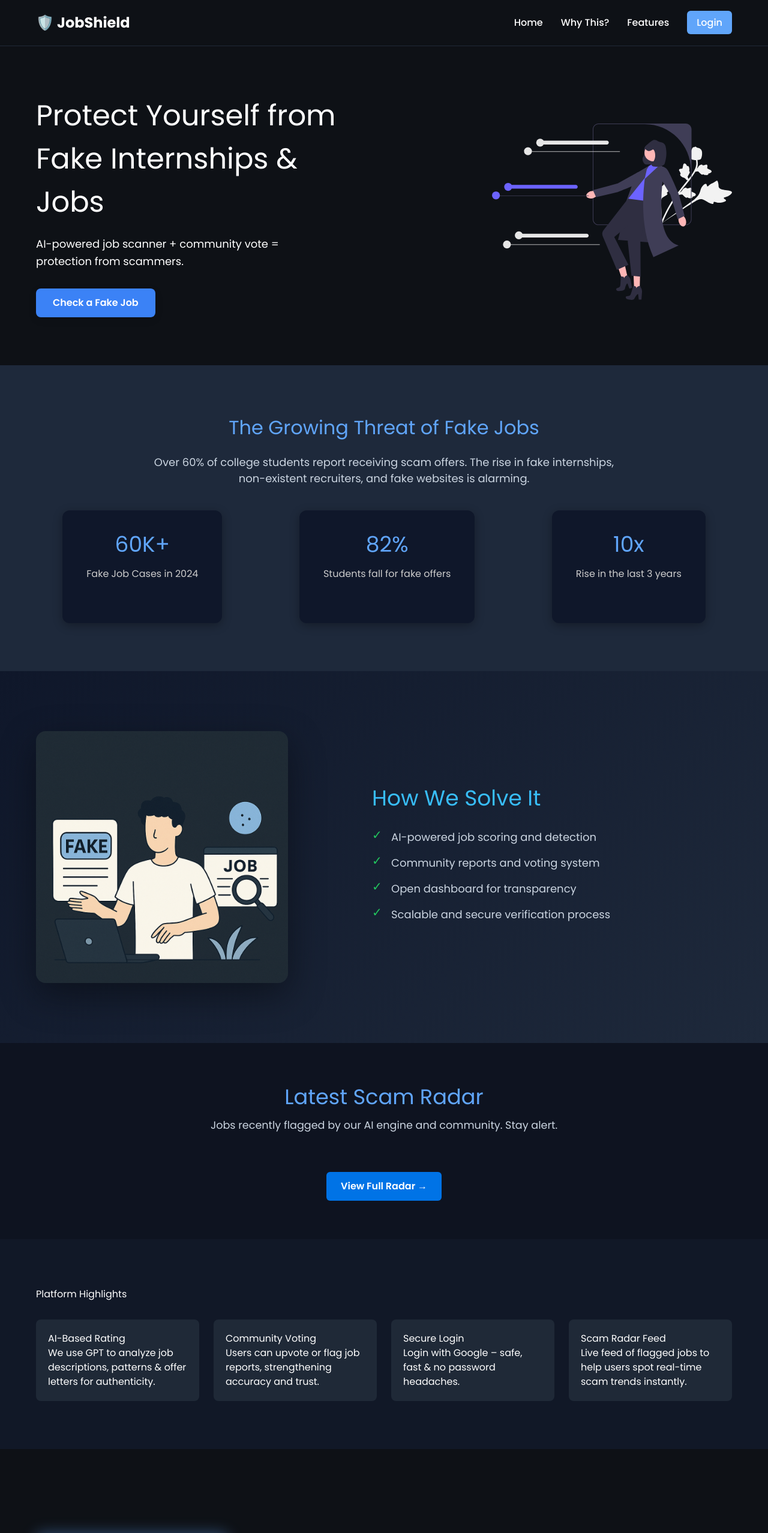
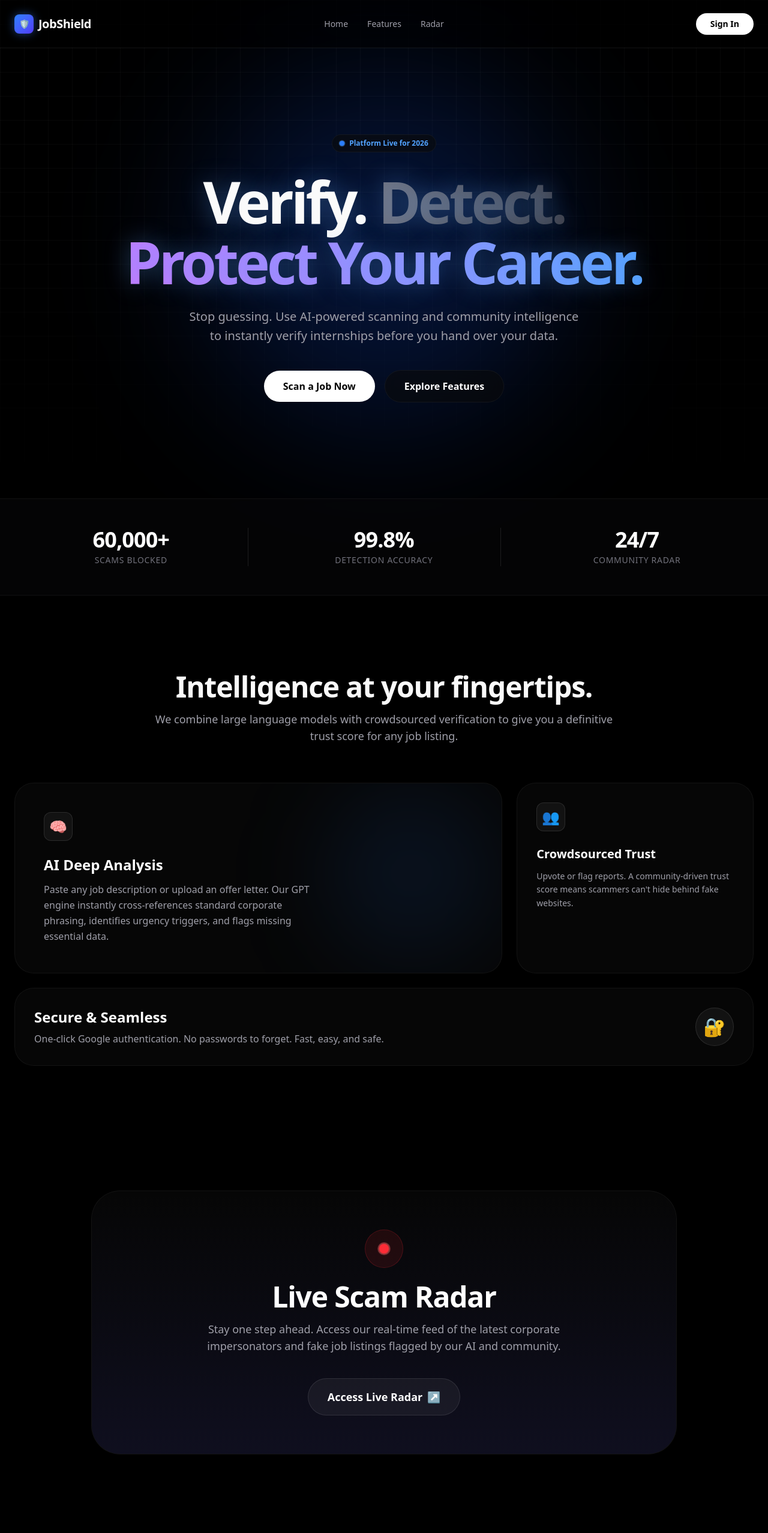
Before and after one commit to DISCONECTED-png/JobShield, a React (Vite) app in the folder frontend/: page / in a window 1280 px wide. Shown: the top 2556 px of the page at 60% size. Built offline with nearby package versions, Linux system fonts and the light colour scheme; a web font is replaced by a local one.

Commit message:
UI
Refactor Home component with improved styles and animations. Update AOS initialization and adjust login notice timing.

```diff
--- a/frontend/src/pages/Home.jsx
+++ b/frontend/src/pages/Home.jsx
@@ -1,13 +1,10 @@
 import React, { useEffect, useContext, useState } from 'react';
 import { Link, useNavigate } from 'react-router-dom';
-import heroImage from '../assets/hero-image.svg';
-import aiImage from '../assets/image1.png';
 import shieldImage from '../assets/shield.png';
 import AOS from 'aos';
 import 'aos/dist/aos.css';
 import { UserContext } from '../UserContext';
 import UserModal from '../components/UserModal';
-import RadarFeed from './RadarFeed';
 
 const Home = () => {
   const { user } = useContext(UserContext);
@@ -16,7 +13,7 @@ const Home = () => {
   const navigate = useNavigate();
 
   useEffect(() => {
-    AOS.init({ duration: 800, once: true });
+    AOS.init({ duration: 800, once: true, easing: 'ease-out-quint' });
   }, []);
 
   const toggleModal = () => setShowModal(!showModal);
@@ -27,143 +24,253 @@ const Home = () => {
     } else {
       setShowLoginNotice(true);
       setTimeout(() => {
+        setShowLoginNotice(false);
         navigate('/login');
-      }, 1000);
+      }, 1500);
     }
   };
 
+  return (
+    <div className="min-h-screen bg-black text-zinc-50 font-sans overflow-hidden selection:bg-blue-500/30 selection:text-blue-200">
+      {/* Premium CSS Effects & Text Animations */}
+      <style>{`
+        .bg-grid {
+          background-size: 40px 40px;
+          background-image:
+            linear-gradient(to right, rgba(255, 255, 255, 0.03) 1px, transparent 1px),
+            linear-gradient(to bottom, rgba(255, 255, 255, 0.03) 1px, transparent 1px);
+          mask-image: linear-gradient(to bottom, black 40%, transparent 100%);
+          -webkit-mask-image: linear-gradient(to bottom, black 40%, transparent 100%);
+        }
+        .premium-glass {
+          background: rgba(10, 10, 10, 0.6);
+          backdrop-filter: blur(16px);
+          -webkit-backdrop-filter: blur(16px);
+          border: 1px solid rgba(255, 255, 255, 0.05);
+        }
+        .text-glow {
+          text-shadow: 0 0 40px rgba(96, 165, 250, 0.4);
+        }
 
-  return (
-    <div className="homepage">
-      {/* Navbar */}
-      <nav className="navbar">
-        <div className="logo">🛡️ JobShield</div>
-        <ul className="nav-links">
-          <li><a href="#">Home</a></li>
-          <li><a href="#problem">Why This?</a></li>
-          <li><a href="#features">Features</a></li>
-          <li>
+        /* New Smooth Text Gradient Animation */
+        @keyframes gradient-shift {
+          0% { background-position: 0% 50%; }
+          50% { background-position: 100% 50%; }
+          100% { background-position: 0% 50%; }
+        }
+        .animate-gradient-text {
+          background-size: 200% 200%;
+          animation: gradient-shift 4s ease infinite;
+        }
+      `}</style>
+
+      {/* Subtle Background Grid */}
+      <div className="absolute inset-0 bg-grid z-0 pointer-events-none"></div>
+
+      {/* Floating Login Toast */}
+      <div className={`fixed top-24 left-1/2 -translate-x-1/2 z-50 transition-all duration-500 transform ${showLoginNotice ? 'translate-y-0 opacity-100 scale-100' : '-translate-y-8 opacity-0 scale-95 pointer-events-none'}`}>
+        <div className="premium-glass px-6 py-3 rounded-full flex items-center gap-3 border border-red-500/30 shadow-[0_0_30px_rgba(239,68,68,0.15)]">
+          <div className="w-2 h-2 rounded-full bg-red-500 animate-pulse"></div>
+          <span className="font-medium text-sm text-zinc-200">Authentication required. Redirecting...</span>
+        </div>
+      </div>
+
+      {/* GOD TIER NAVBAR */}
+      <nav className="fixed top-0 left-0 w-full z-50 bg-black/40 backdrop-blur-2xl border-b border-white/5 h-20 transition-all duration-300">
+        <div className="max-w-7xl mx-auto px-6 w-full h-full flex items-center">
+
+          <div className="flex-1 flex justify-start">
+            <div className="text-xl font-bold tracking-tight flex items-center gap-2 cursor-pointer group" onClick={() => window.scrollTo(0,0)}>
+              <div className="w-8 h-8 rounded-lg bg-gradient-to-br from-blue-500 to-indigo-600 flex items-center justify-center shadow-[0_0_15px_rgba(59,130,246,0.5)] group-hover:shadow-[0_0_25px_rgba(59,130,246,0.7)] transition-all">
+                <span className="text-white text-sm">🛡️</span>
+              </div>
+              <span className="text-white">JobShield</span>
+            </div>
+          </div>
+
+          <div className="flex-1 hidden md:flex justify-center items-center gap-8 text-sm font-medium text-zinc-400">
+            <a href="#" className="hover:text-white transition-colors duration-200">Home</a>
+            <a href="#features" className="hover:text-white transition-colors duration-200">Features</a>
+            <a href="#radar" className="hover:text-white transition-colors duration-200">Radar</a>
+          </div>
+
+          <div className="flex-1 flex justify-end items-center">
             {user ? (
-              <>
-                <div className="avatar-container" onClick={toggleModal}>
-                  <img
-                    src="https://cdn-icons-png.flaticon.com/512/1077/1077012.png"
-                    alt="Avatar"
-                    className="avatar-icon"
-                  />
+              <div className="relative group">
+                <div className="cursor-pointer rounded-full p-0.5 bg-gradient-to-r from-blue-500 to-indigo-600 transition-all hover:shadow-[0_0_20px_rgba(59,130,246,0.4)]" onClick={toggleModal}>
+                  <img src="https://cdn-icons-png.flaticon.com/512/1077/1077012.png" alt="Avatar" className="w-9 h-9 rounded-full bg-black p-1" />
                 </div>
-                {showModal && <UserModal user={user} onClose={toggleModal} />}
-              </>
+                {showModal && (
+                  <div className="absolute right-0 mt-4 w-56 z-50">
+                    <UserModal user={user} onClose={toggleModal} />
+                  </div>
+                )}
+              </div>
             ) : (
-              <Link to="/login" className="login-btn">Login</Link>
+              <Link
+                to="/login"
+                className="px-6 py-2 bg-white text-black text-sm font-semibold rounded-full transition-all duration-300 hover:scale-105 hover:shadow-[0_0_20px_rgba(255,255,255,0.3)]"
+              >
+                Sign In
+              </Link>
             )}
-          </li>
-        </ul>
+          </div>
+        </div>
       </nav>
 
-      {/* Hero */}
-      <section className="hero fade-in" data-aos="fade-up">
-        <div className="hero-text">
-          <h1>Protect Yourself from Fake Internships & Jobs</h1>
-          <p>AI-powered job scanner + community vote = protection from scammers.</p>
-          <button onClick={handleCheckClick} className="cta-button">
-            Check a Fake Job
-          </button>
-        </div>
-        <img src={heroImage} alt="AI Scanner" className="hero-img" />
-      </section>
+      {/* Hero Section */}
+      <section className="relative pt-40 pb-24 lg:pt-56 lg:pb-40 px-6 max-w-7xl mx-auto flex flex-col items-center text-center z-10">
+        <div className="absolute top-1/2 left-1/2 -translate-x-1/2 -translate-y-1/2 w-[600px] h-[600px] bg-blue-600/20 rounded-full blur-[120px] -z-10 pointer-events-none"></div>
 
+        <div data-aos="fade-up">
+          <div className="inline-flex items-center gap-2 px-3 py-1.5 rounded-full premium-glass text-blue-400 text-xs font-semibold mb-8 border border-blue-500/20">
+            <span className="relative flex h-2 w-2">
+              <span className="animate-ping absolute inline-flex h-full w-full rounded-full bg-blue-400 opacity-75"></span>
+              <span className="relative inline-flex rounded-full h-2 w-2 bg-blue-500"></span>
+            </span>
+            Platform Live for 2026
+          </div>
 
-      {showLoginNotice && (
-        <div className="login-notice">Kindly login to continue</div>
-      )}
+          <h1 className="text-5xl md:text-7xl lg:text-8xl font-black tracking-tighter leading-[1.05] mb-6 text-glow">
+            Verify. <span className="text-transparent bg-clip-text bg-gradient-to-r from-zinc-500 to-zinc-700">Detect.</span> <br/>
+            <span className="text-transparent bg-clip-text bg-gradient-to-r from-blue-400 via-purple-400 to-blue-400 animate-gradient-text inline-block">
+              Protect Your Career.
+            </span>
+          </h1>
 
-      {/* Problem Section */}
-      <section className="problem" data-aos="fade-right" id='problem'>
-        <h2>The Growing Threat of Fake Jobs</h2>
-        <p>
-          Over 60% of college students report receiving scam offers. The rise in fake internships,
-          non-existent recruiters, and fake websites is alarming.
-        </p>
-        <div className="stats">
-          <div className="stat fade-in">
-            <h3>60K+</h3>
-            <p>Fake Job Cases in 2024</p>
-          </div>
-          <div className="stat fade-in delay1">
-            <h3>82%</h3>
-            <p>Students fall for fake offers</p>
-          </div>
-          <div className="stat fade-in delay2">
-            <h3>10x</h3>
-            <p>Rise in the last 3 years</p>
+          <p className="text-lg md:text-xl text-zinc-400 mb-10 max-w-2xl mx-auto font-light leading-relaxed">
+            Stop guessing. Use AI-powered scanning and community intelligence to instantly verify internships before you hand over your data.
+          </p>
+
+          <div className="flex flex-col sm:flex-row items-center justify-center gap-4">
+            <button onClick={handleCheckClick} className="w-full sm:w-auto bg-white text-black px-8 py-3.5 rounded-full font-semibold text-base transition-all transform hover:scale-105 hover:shadow-[0_0_30px_rgba(255,255,255,0.4)]">
+              Scan a Job Now
+            </button>
+            <a href="#features" className="w-full sm:w-auto px-8 py-3.5 rounded-full font-semibold text-base text-white premium-glass transition-all hover:bg-white/10">
+              Explore Features
+            </a>
           </div>
         </div>
       </section>
 
-      {/* Solution */}
-      <section className="solution" data-aos="fade-up" id="features">
-        <div className="solution-content">
-          <img src={aiImage} alt="Solution" />
-          <div className="solution-text">
-            <h2>How We Solve It</h2>
-            <ul>
-              <li>AI-powered job scoring and detection</li>
-              <li>Community reports and voting system</li>
-              <li>Open dashboard for transparency</li>
-              <li>Scalable and secure verification process</li>
-            </ul>
+      {/* Stats Divider */}
+      <section className="border-y border-white/5 bg-zinc-950/50 backdrop-blur-sm relative z-10" id="problem">
+        <div className="max-w-7xl mx-auto px-6 py-12 flex flex-col md:flex-row justify-around items-center gap-8 divide-y md:divide-y-0 md:divide-x divide-white/10">
+          {[
+            { stat: "60,000+", label: "Scams Blocked" },
+            { stat: "99.8%", label: "Detection Accuracy" },
+            { stat: "24/7", label: "Community Radar" }
+          ].map((item, idx) => (
+            <div key={idx} className="flex flex-col items-center w-full py-4 md:py-0" data-aos="fade-up" data-aos-delay={idx * 100}>
+              <h3 className="text-4xl font-bold text-white tracking-tight mb-1">{item.stat}</h3>
+              <p className="text-sm text-zinc-500 font-medium uppercase tracking-wider">{item.label}</p>
+            </div>
+          ))}
+        </div>
+      </section>
+
+      {/* Bento Grid Features Section */}
+      <section className="py-32 max-w-7xl mx-auto px-6 relative z-10" id="features">
+        <div className="mb-16 md:text-center max-w-3xl mx-auto" data-aos="fade-up">
+          <h2 className="text-4xl md:text-5xl font-bold tracking-tight mb-4">Intelligence at your fingertips.</h2>
+          <p className="text-zinc-400 text-lg">We combine large language models with crowdsourced verification to give you a definitive trust score for any job listing.</p>
+        </div>
+
+        <div className="grid grid-cols-1 md:grid-cols-3 gap-6">
+          <div className="md:col-span-2 premium-glass p-8 md:p-12 rounded-[2rem] relative overflow-hidden group" data-aos="fade-up">
+            <div className="absolute top-0 right-0 w-[300px] h-[300px] bg-blue-500/10 rounded-full blur-[80px] group-hover:bg-blue-500/20 transition-all duration-700"></div>
+            <div className="relative z-10">
+              <div className="w-12 h-12 rounded-xl bg-white/5 flex items-center justify-center mb-6 border border-white/10">
+                <span className="text-2xl">🧠</span>
+              </div>
+              <h3 className="text-2xl font-bold text-white mb-3">AI Deep Analysis</h3>
+              <p className="text-zinc-400 max-w-md leading-relaxed">
+                Paste any job description or upload an offer letter. Our GPT engine instantly cross-references standard corporate phrasing, identifies urgency triggers, and flags missing essential data.
+              </p>
+            </div>
+          </div>
+
+          <div className="premium-glass p-8 rounded-[2rem] relative overflow-hidden group" data-aos="fade-up" data-aos-delay="100">
+            <div className="relative z-10">
+              <div className="w-12 h-12 rounded-xl bg-white/5 flex items-center justify-center mb-6 border border-white/10">
+                <span className="text-2xl">👥</span>
+              </div>
+              <h3 className="text-xl font-bold text-white mb-3">Crowdsourced Trust</h3>
+              <p className="text-zinc-400 text-sm leading-relaxed">
+                Upvote or flag reports. A community-driven trust score means scammers can't hide behind fake websites.
+              </p>
+            </div>
+          </div>
+
+          <div className="md:col-span-3 premium-glass p-8 rounded-[2rem] relative overflow-hidden flex flex-col sm:flex-row items-center justify-between" data-aos="fade-up">
+             <div>
+                <h3 className="text-2xl font-bold text-white mb-2">Secure & Seamless</h3>
+                <p className="text-zinc-400">One-click Google authentication. No passwords to forget. Fast, easy, and safe.</p>
+             </div>
+             <div className="mt-4 sm:mt-0 w-16 h-16 rounded-full bg-white/5 flex items-center justify-center border border-white/10 flex-shrink-0">
+                <span className="text-3xl">🔐</span>
+             </div>
           </div>
         </div>
       </section>
 
-      {/* Radar Feed Section */}
-      <section className="radar-section" id="radar" data-aos="fade-up">
-        <h2>Latest Scam Radar</h2>
-        <p>Jobs recently flagged by our AI engine and community. Stay alert.</p>
-        <Link to="/radar" className="view-more-btn">
-          View Full Radar →
-        </Link>
-      </section>
+      {/* NEW: THE RADAR FEED TEASER */}
+      <section className="py-20 relative z-10" id="radar">
+        <div className="max-w-5xl mx-auto px-6">
+          <div className="premium-glass p-10 md:p-16 rounded-[3rem] text-center relative overflow-hidden group border-indigo-500/20" data-aos="zoom-in">
+            {/* Radar Background Glow */}
+            <div className="absolute inset-0 bg-gradient-to-t from-indigo-500/10 to-transparent"></div>
 
-      {/* Feature Cards */}
-      <section className="features" data-aos="zoom-in-up">
-  <h2>Platform Highlights</h2>
-  <div className="feature-cards">
-    <div className="card slide-up">
-      <h3>AI-Based Rating</h3>
-      <p>We use GPT to analyze job descriptions, patterns & offer letters for authenticity.</p>
-    </div>
-    <div className="card slide-up delay1">
-      <h3>Community Voting</h3>
-      <p>Users can upvote or flag job reports, strengthening accuracy and trust.</p>
-    </div>
-    <div className="card slide-up delay2">
-      <h3>Secure Login</h3>
-      <p>Login with Google – safe, fast & no password headaches.</p>
-    </div>
-    <div className="card slide-up delay3">
-      <h3>Scam Radar Feed</h3>
-      <p>Live feed of flagged jobs to help users spot real-time scam trends instantly.</p>
-    </div>
+            <div className="relative z-10 flex flex-col items-center">
+              {/* Pulsing Radar Dot */}
+              <div className="flex items-center justify-center w-16 h-16 rounded-full bg-red-500/10 mb-6 border border-red-500/20">
+                <span className="relative flex h-4 w-4">
+                  <span className="animate-ping absolute inline-flex h-full w-full rounded-full bg-red-400 opacity-75"></span>
+                  <span className="relative inline-flex rounded-full h-4 w-4 bg-red-500"></span>
+                </span>
+              </div>
 
-  </div>
-</section>
+              <h2 className="text-4xl md:text-5xl font-bold mb-4 text-white tracking-tight">Live Scam Radar</h2>
+              <p className="text-zinc-400 mb-10 max-w-2xl text-lg">
+                Stay one step ahead. Access our real-time feed of the latest corporate impersonators and fake job listings flagged by our AI and community.
+              </p>
 
-
-      {/* Final CTA */}
-      <section className="final-cta">
-        <img src={shieldImage} alt="Protection" />
-        <div>
-          <h2>Be Part of the Solution</h2>
-          <p>Report fake job offers anonymously or with your profile. Help us build a safer web.</p>
-          <a href="/dashboard" className="cta-button">Explore Public Dashboard</a>
+              <Link to="/radar" className="inline-flex items-center justify-center gap-2 bg-white/5 hover:bg-white/10 text-white px-8 py-4 rounded-full font-bold text-lg transition-all border border-white/10 hover:border-white/30 hover:scale-105">
+                Access Live Radar <span className="text-indigo-400">↗</span>
+              </Link>
+            </div>
+          </div>
         </div>
       </section>
 
-      {/* Footer */}
-      <footer className="footer">
-        <p>© 2025 JobShield. Built for real-world protection.</p>
+      {/* Minimalist CTA */}
+      <section className="py-32 relative z-10">
+        <div className="max-w-4xl mx-auto px-6 text-center">
+          <div className="w-24 h-24 mx-auto mb-8 relative" data-aos="zoom-in">
+             <div className="absolute inset-0 bg-blue-500 rounded-full blur-[30px] opacity-50"></div>
+             <img src={shieldImage} alt="Shield" className="relative w-full h-full drop-shadow-2xl" />
+          </div>
+          <h2 className="text-4xl md:text-6xl font-black tracking-tight mb-6 text-white">
+            Ready to secure your future?
+          </h2>
+          <p className="text-zinc-400 text-lg mb-10 max-w-xl mx-auto">
+            Join thousands of students and professionals verifying their opportunities on JobShield.
+          </p>
+          <Link to="/dashboard" className="inline-flex items-center justify-center gap-2 bg-white text-black px-8 py-4 rounded-full font-bold text-lg transition-all transform hover:scale-105 hover:shadow-[0_0_40px_rgba(255,255,255,0.3)]">
+            Explore the Dashboard <span className="ml-2">→</span>
+          </Link>
+        </div>
+      </section>
+
+      {/* Clean Footer */}
+      <footer className="border-t border-white/10 bg-black py-12 relative z-10">
+        <div className="max-w-7xl mx-auto px-6 flex flex-col md:flex-row justify-between items-center gap-4">
+          <div className="flex items-center gap-2">
+            <span className="text-white text-lg">🛡️</span>
+            <span className="text-white font-bold tracking-tight">JobShield</span>
+          </div>
+          <p className="text-zinc-600 text-sm font-medium">© 2026 JobShield. All rights reserved.</p>
+        </div>
       </footer>
     </div>
   );
```
